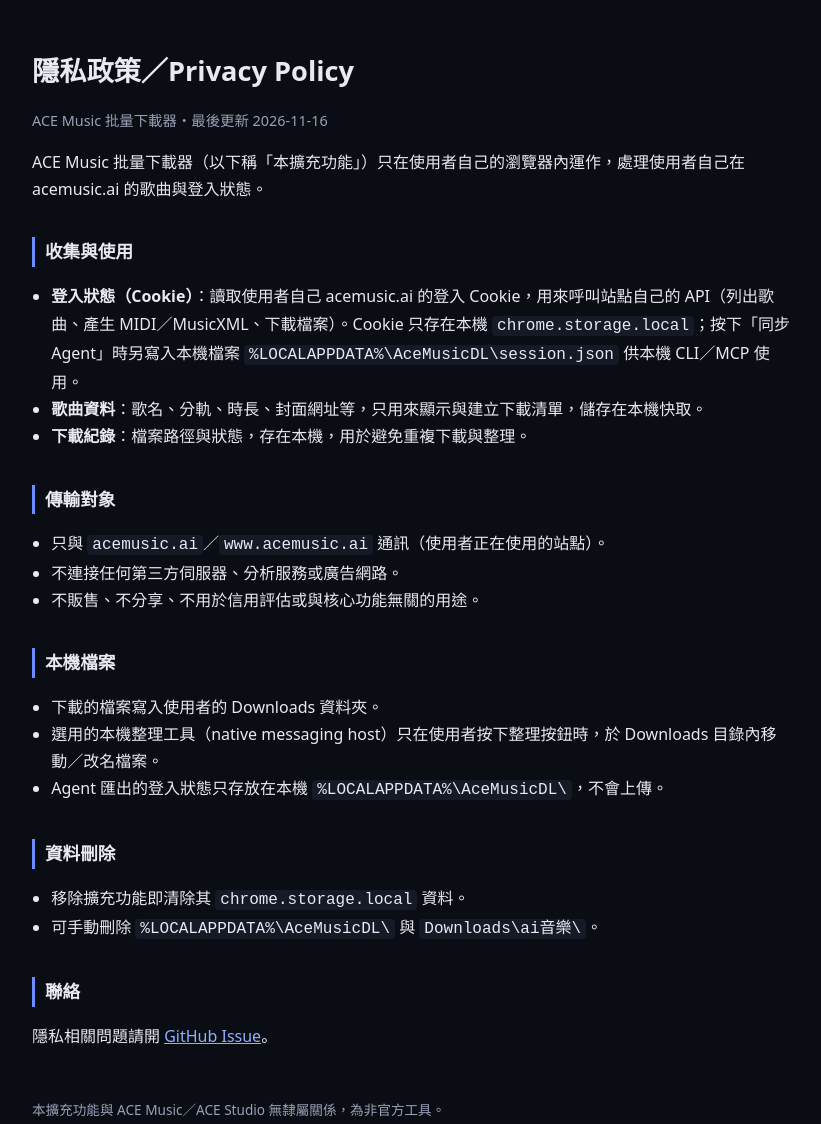
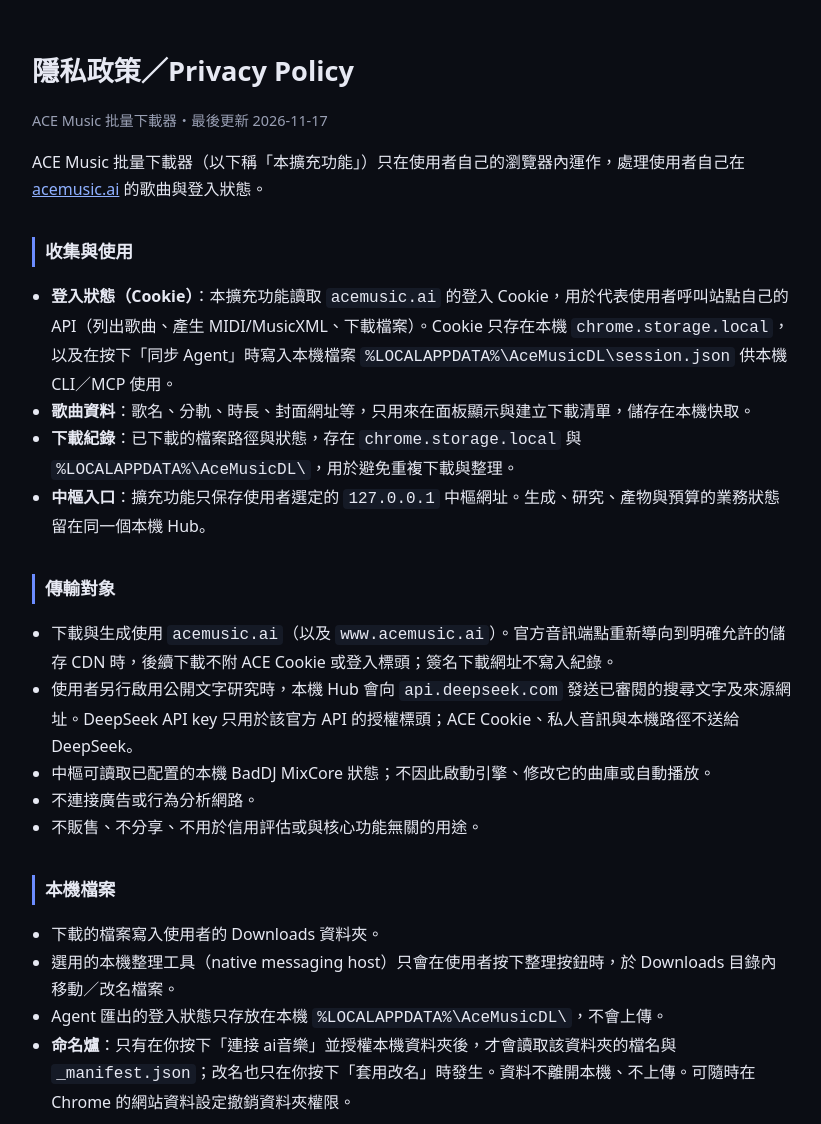
Before and after one commit to huaidj/acemusic-batch-downloader, a browser extension: page docs/privacy.html in a window 1280 px wide. Shown: the top 1124 px of the page, without its empty margins (228-1049 px from the left). Drawn offline with Linux system fonts and the light colour scheme.

Commit message:
docs: store listing and privacy page for 1.8.0
The published privacy page still described 1.7.x and did not mention the
127.0.0.1 hub, DeepSeek research or 命名爐; regenerate docs/privacy.html
from PRIVACY.md. CHROMEWEBSTORE.md justifies the new http://127.0.0.1/*
host permission, updates the listing and adds the 1.8.0 version row.

Co-Authored-By: Claude Opus 5.5 <noreply@anthropic.com>

```diff
--- a/docs/privacy.html
+++ b/docs/privacy.html
@@ -20,40 +20,45 @@
 <body>
 <main>
   <h1>隱私政策／Privacy Policy</h1>
-  <p class="muted">ACE Music 批量下載器・最後更新 2026-11-16</p>
-
-  <p>ACE Music 批量下載器（以下稱「本擴充功能」）只在使用者自己的瀏覽器內運作，處理使用者自己在 acemusic.ai 的歌曲與登入狀態。</p>
+  <p class="muted">ACE Music 批量下載器・最後更新 2026-11-17</p>
+  <p>ACE Music 批量下載器（以下稱「本擴充功能」）只在使用者自己的瀏覽器內運作，處理使用者自己在 <a href="https://acemusic.ai/">acemusic.ai</a> 的歌曲與登入狀態。</p>
 
   <h2>收集與使用</h2>
   <ul>
-    <li><strong>登入狀態（Cookie）</strong>：讀取使用者自己 acemusic.ai 的登入 Cookie，用來呼叫站點自己的 API（列出歌曲、產生 MIDI／MusicXML、下載檔案）。Cookie 只存在本機 <code>chrome.storage.local</code>；按下「同步 Agent」時另寫入本機檔案 <code>%LOCALAPPDATA%\AceMusicDL\session.json</code> 供本機 CLI／MCP 使用。</li>
-    <li><strong>歌曲資料</strong>：歌名、分軌、時長、封面網址等，只用來顯示與建立下載清單，儲存在本機快取。</li>
-    <li><strong>下載紀錄</strong>：檔案路徑與狀態，存在本機，用於避免重複下載與整理。</li>
+    <li><strong>登入狀態（Cookie）</strong>：本擴充功能讀取 <code>acemusic.ai</code> 的登入 Cookie，用於代表使用者呼叫站點自己的 API（列出歌曲、產生 MIDI/MusicXML、下載檔案）。Cookie 只存在本機 <code>chrome.storage.local</code>，以及在按下「同步 Agent」時寫入本機檔案 <code>%LOCALAPPDATA%\AceMusicDL\session.json</code> 供本機 CLI／MCP 使用。</li>
+    <li><strong>歌曲資料</strong>：歌名、分軌、時長、封面網址等，只用來在面板顯示與建立下載清單，儲存在本機快取。</li>
+    <li><strong>下載紀錄</strong>：已下載的檔案路徑與狀態，存在 <code>chrome.storage.local</code> 與 <code>%LOCALAPPDATA%\AceMusicDL\</code>，用於避免重複下載與整理。</li>
+    <li><strong>中樞入口</strong>：擴充功能只保存使用者選定的 <code>127.0.0.1</code> 中樞網址。生成、研究、產物與預算的業務狀態留在同一個本機 Hub。</li>
   </ul>
 
   <h2>傳輸對象</h2>
   <ul>
-    <li>只與 <code>acemusic.ai</code>／<code>www.acemusic.ai</code> 通訊（使用者正在使用的站點）。</li>
-    <li>不連接任何第三方伺服器、分析服務或廣告網路。</li>
+    <li>下載與生成使用 <code>acemusic.ai</code>（以及 <code>www.acemusic.ai</code>）。官方音訊端點重新導向到明確允許的儲存 CDN 時，後續下載不附 ACE Cookie 或登入標頭；簽名下載網址不寫入紀錄。</li>
+    <li>使用者另行啟用公開文字研究時，本機 Hub 會向 <code>api.deepseek.com</code> 發送已審閱的搜尋文字及來源網址。DeepSeek API key 只用於該官方 API 的授權標頭；ACE Cookie、私人音訊與本機路徑不送給 DeepSeek。</li>
+    <li>中樞可讀取已配置的本機 BadDJ MixCore 狀態；不因此啟動引擎、修改它的曲庫或自動播放。</li>
+    <li>不連接廣告或行為分析網路。</li>
     <li>不販售、不分享、不用於信用評估或與核心功能無關的用途。</li>
   </ul>
 
   <h2>本機檔案</h2>
   <ul>
     <li>下載的檔案寫入使用者的 Downloads 資料夾。</li>
-    <li>選用的本機整理工具（native messaging host）只在使用者按下整理按鈕時，於 Downloads 目錄內移動／改名檔案。</li>
+    <li>選用的本機整理工具（native messaging host）只會在使用者按下整理按鈕時，於 Downloads 目錄內移動／改名檔案。</li>
     <li>Agent 匯出的登入狀態只存放在本機 <code>%LOCALAPPDATA%\AceMusicDL\</code>，不會上傳。</li>
+    <li><strong>命名爐</strong>：只有在你按下「連接 ai音樂」並授權本機資料夾後，才會讀取該資料夾的檔名與 <code>_manifest.json</code>；改名也只在你按下「套用改名」時發生。資料不離開本機、不上傳。可隨時在 Chrome 的網站資料設定撤銷資料夾權限。</li>
   </ul>
 
   <h2>資料刪除</h2>
   <ul>
     <li>移除擴充功能即清除其 <code>chrome.storage.local</code> 資料。</li>
-    <li>可手動刪除 <code>%LOCALAPPDATA%\AceMusicDL\</code> 與 <code>Downloads\ai音樂\</code>。</li>
+    <li>解除安裝不會刪除音樂、母帶或生成證據。移除狀態與音樂是不同動作，需另行指定範圍；沒有自動清理原始音樂的流程。</li>
   </ul>
 
   <h2>聯絡</h2>
-  <p>隱私相關問題請開 <a href="https://github.com/huaidj/acemusic-batch-downloader/issues">GitHub Issue</a>。</p>
+  <p>有隱私相關問題請開 GitHub Issue：<a href="https://github.com/huaidj/acemusic-batch-downloader/issues">https://github.com/huaidj/acemusic-batch-downloader/issues</a></p>
 
+  <h2>可選的生成與研究功能（本機中樞）</h2>
+  <p>本機準備詞典與 HTTP JSON 不對外傳輸。使用者明確啟用受限生成後，音樂描述、Style、Lyrics、選定的模型與控件會直接傳至 ACE Music；Cookie 僅用於官方同源請求，不交給第三方代理。參考及上傳仍預設關閉，Spotify 來源內容不得進 AI 請求。DeepSeek 研究需要獨立有限預算、請求數與期限，預設關閉；來源內容是資料，不會改變工具權限。密鑰不寫進程式、SQLite、提示詞、頁面或交付包。</p>
   <footer>本擴充功能與 ACE Music／ACE Studio 無隸屬關係，為非官方工具。</footer>
 </main>
 </body>
```
Also changed, not shown: CHROMEWEBSTORE.md (+5 -2 lines), PRIVACY.md (+2 -2 lines).
